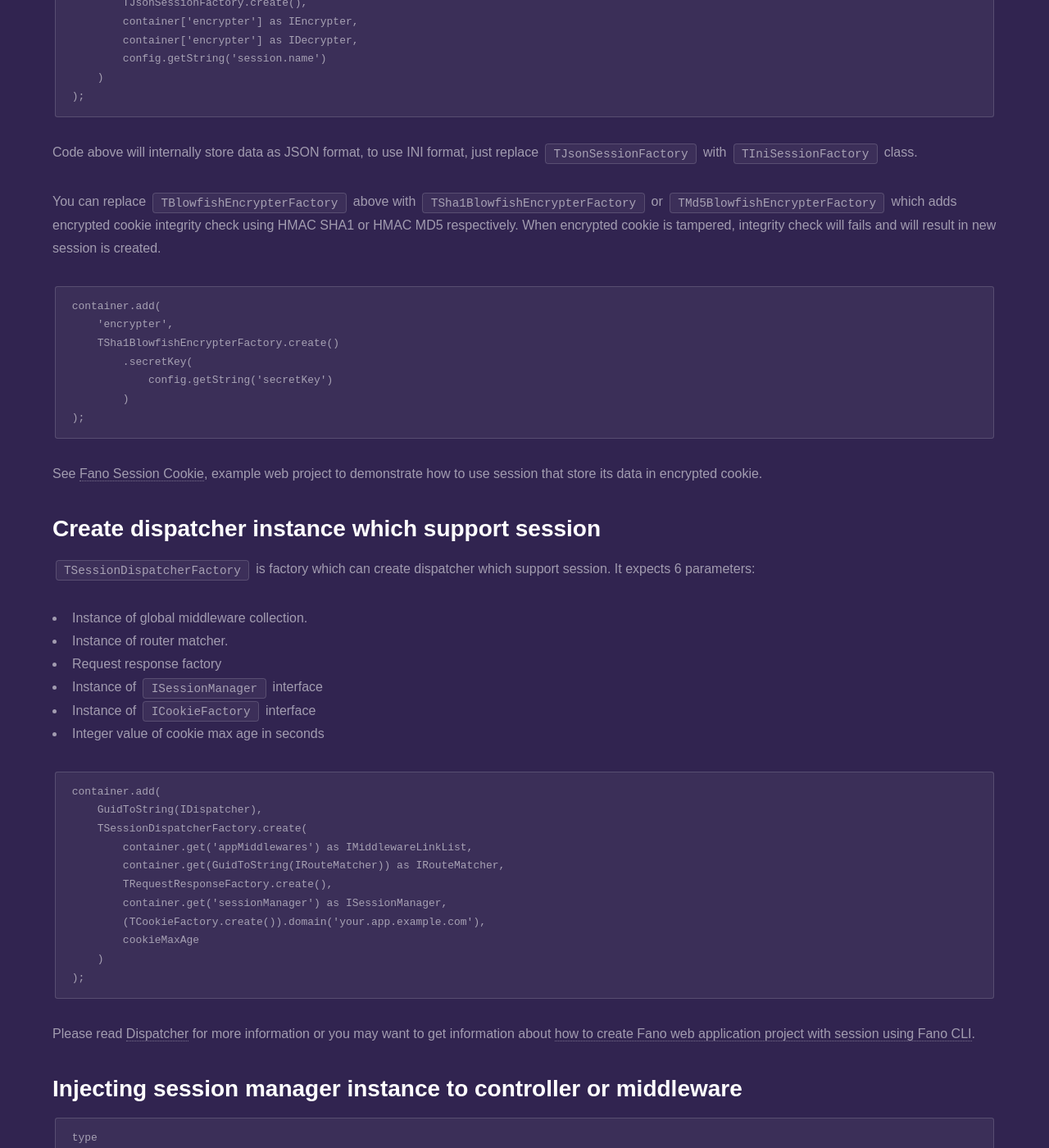
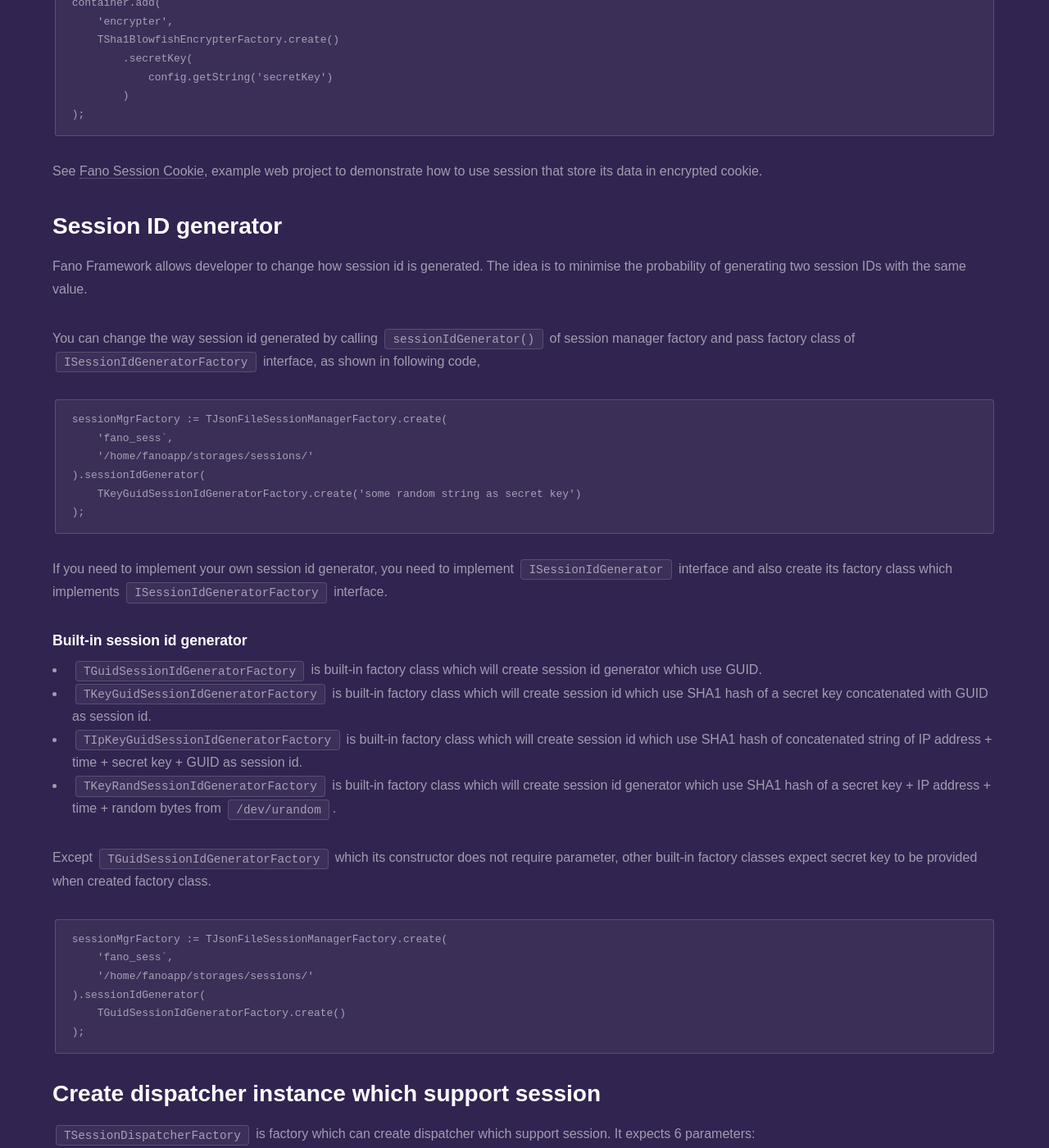
Before and after one commit to fanoframework/fanoframework.github.io, a Jekyll site: the page built from working-with-session/index.md, in a window 1280 px wide and 1400 px high, scrolled down 2770 px. Shown: the whole window at 82% size. Built offline with Jekyll 4.4.1, drawn with Linux system fonts in a browser that asks for light colours; our own code applies the rules of GitHub Pages for plain Markdown files; some of the changed text lies outside the part shown.

Commit message:
improve content about session id generator

````diff
--- a/working-with-session/index.md
+++ b/working-with-session/index.md
@@ -44,20 +44,7 @@ sessionMgrFactory := TJsonFileSessionManagerFactory.create(
 );
 ```
 
-If it is not set, by default, code above will use GUID as session id (using `TGuidSessionIdGeneratorFactory` class). You can change the way session id generated by calling `sessionIdGenerator()` method and pass factory class of `ISessionIdGeneratorFactory` interface, as shown in following code,
-
-```
-sessionMgrFactory := TJsonFileSessionManagerFactory.create(
-    'fano_sess`,
-    '/home/fanoapp/storages/sessions/'
-).sessionIdGenerator(
-    TKeyGuidSessionIdGeneratorFactory.create('some random string as secret key')
-);
-```
-
-`TKeyGuidSessionIdGeneratorFactory` is built-in factory class which will create session id generator which use SHA1 hash of a secret key concatenated with GUID as session id.
-
-`TKeyRandSessionIdGeneratorFactory` is built-in factory class which will create session id generator which use SHA1 hash of a secret key + IP address + time + random bytes from `/dev/urandom`.
+If it is not set, by default, code above will use GUID as session id (using `TGuidSessionIdGeneratorFactory` class). Read [Session ID generator](/working-with-session#session-id-generator) for more information about algorithm used to generate session identifier.
 
 After that register factory to dependency container
 
@@ -114,6 +101,41 @@ container.add(
 ```
 
 See [Fano Session Cookie](https://github.com/fanoframework/fano-session-cookie), example web project to demonstrate how to use session that store its data in encrypted cookie.
+
+## <a name="session-id-generator"></a>Session ID generator
+
+Fano Framework allows developer to change how session id is generated. The idea is to  minimise the probability of generating two session IDs with the same value.
+
+You can change the way session id generated by calling `sessionIdGenerator()` of session manager factory and pass factory class of `ISessionIdGeneratorFactory` interface, as shown in following code,
+
+```
+sessionMgrFactory := TJsonFileSessionManagerFactory.create(
+    'fano_sess`,
+    '/home/fanoapp/storages/sessions/'
+).sessionIdGenerator(
+    TKeyGuidSessionIdGeneratorFactory.create('some random string as secret key')
+);
+```
+
+If you need to implement your own session id generator, you need to implement `ISessionIdGenerator` interface and also create its factory class which implements `ISessionIdGeneratorFactory` interface.
+
+### Built-in session id generator
+
+- `TGuidSessionIdGeneratorFactory` is built-in factory class which will create session id generator which use GUID.
+- `TKeyGuidSessionIdGeneratorFactory` is built-in factory class which will create session id which use SHA1 hash of a secret key concatenated with GUID as session id.
+- `TIpKeyGuidSessionIdGeneratorFactory` is built-in factory class which will create session id which use SHA1 hash of concatenated string of IP address + time +  secret key + GUID as session id.
+- `TKeyRandSessionIdGeneratorFactory` is built-in factory class which will create session id generator which use SHA1 hash of a secret key + IP address + time + random bytes from `/dev/urandom`.
+
+Except `TGuidSessionIdGeneratorFactory` which its constructor does not require parameter, other built-in factory classes expect secret key to be provided when created factory class.
+
+```
+sessionMgrFactory := TJsonFileSessionManagerFactory.create(
+    'fano_sess`,
+    '/home/fanoapp/storages/sessions/'
+).sessionIdGenerator(
+    TGuidSessionIdGeneratorFactory.create()
+);
+```
 
 ## Create dispatcher instance which support session
 
````
